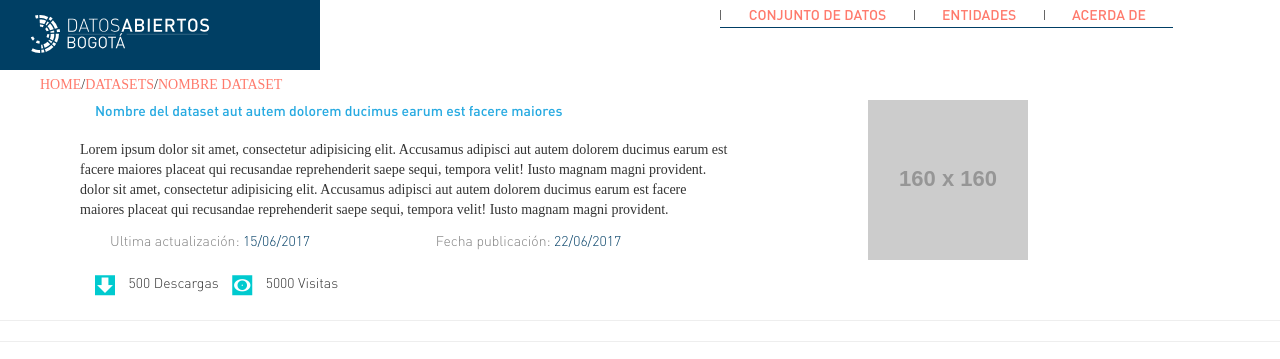
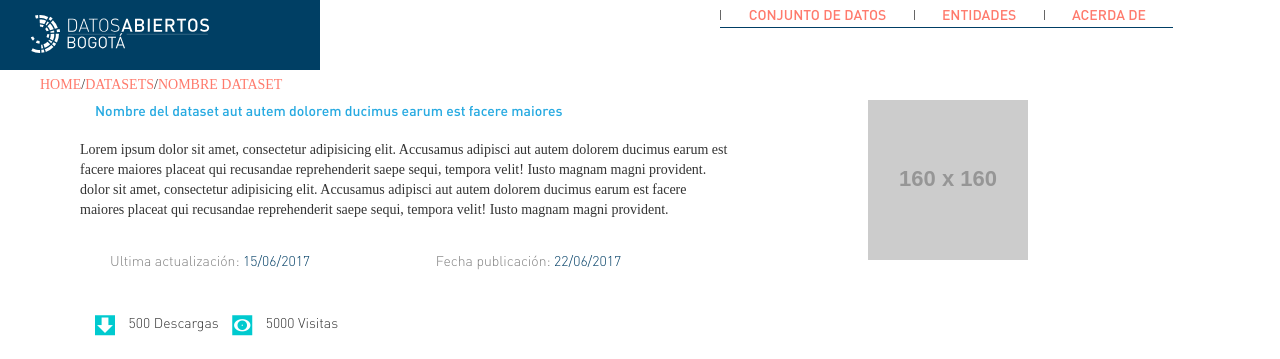
Before and after one commit to jesrodmiranda/html-datos, a website: page public_html/detail-dataset.html in a window 1280 px wide. Shown: the top 359 px of the page. Drawn offline with Linux system fonts and the light colour scheme; placeholder pictures from the web are drawn by us; files whose address does not match are found by name; a web font is replaced by a local one.

Commit message:
Added margin to dataset name dates

```diff
--- a/public_html/less/media-queries.less
+++ b/public_html/less/media-queries.less
@@ -356,6 +356,11 @@ Media queries
         padding-left: 80px;
     }
 
+    .dataset-date-margin{
+        margin-top: 20px;
+        margin-bottom: 20px;
+    }
+
 }
 @media only screen and (min-device-width : 992px) and (max-device-width: 1200px) {
 
```
Also changed, not shown: public_html/css/styles.css.
